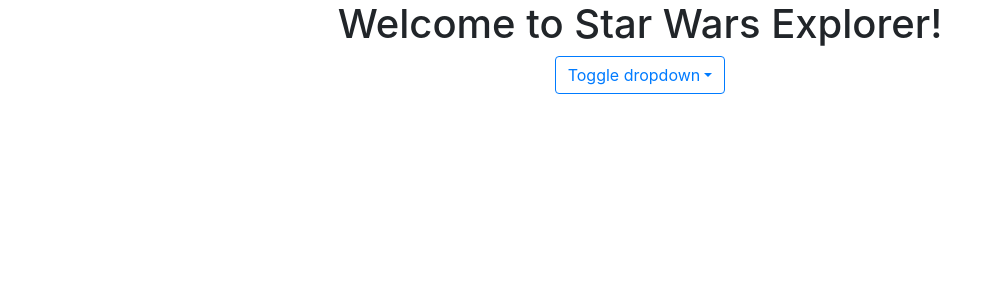
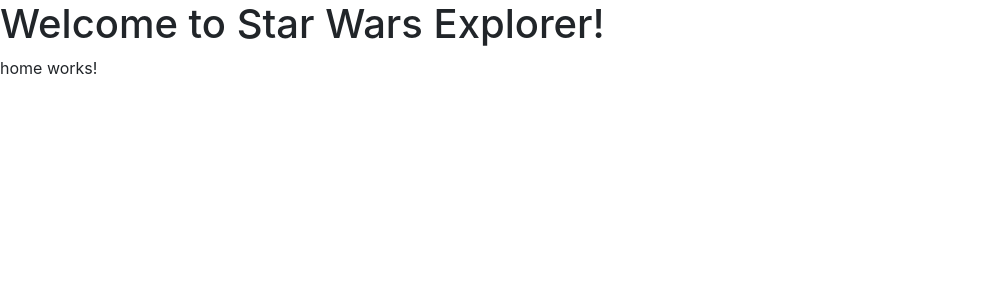
Before and after one commit to kfranklin93/star-wars-explorer, an Angular app: page /home in a window 1280 px wide. Before the commit this address led to /. Shown: the top 300 px of the page, without its empty margins (0-1001 px from the left). Built offline with nearby package versions, Linux system fonts and the light colour scheme.

Commit message:
Added routes

```diff
--- a/src/app/app-routing.module.ts
+++ b/src/app/app-routing.module.ts
@@ -1,11 +1,34 @@
 import { NgModule } from '@angular/core';
 import { Routes, RouterModule } from '@angular/router';
+import { PlanetsComponent } from './planets/planets.component';
+import { MoviesComponent } from './movies/movies.component';
+import { PeopleComponent } from './people/people.component';
+import { HomeComponent } from './home/home.component';
 
-
-const routes: Routes = [];
+const routes: Routes = [
+  {
+    path: 'home', component: HomeComponent,
+  },
+  {
+    path: 'people',
+    component: PeopleComponent
+  },
+  {
+    path: 'movies',
+    component: MoviesComponent
+  },
+  {
+    path: 'planets',
+    component: PlanetsComponent
+  },
+  { path: '',
+    redirectTo: '/home',
+    pathMatch: 'full'
+  }
+];
 
 @NgModule({
   imports: [RouterModule.forRoot(routes)],
   exports: [RouterModule]
 })
-export class AppRoutingModule { }
+export class AppRoutingModule {}
--- a/src/app/app.component.html
+++ b/src/app/app.component.html
@@ -1,8 +1,6 @@
-<!-- Bootstrap CSS -->
-<link rel="stylesheet" href="https://stackpath.bootstrapcdn.com/bootstrap/4.1.3/css/bootstrap.min.css" integrity="sha384-MCw98/SFnGE8fJT3GXwEOngsV7Zt27NXFoaoApmYm81iuXoPkFOJwJ8ERdknLPMO" crossorigin="anonymous">
 
 <!--The content below is only a placeholder and can be replaced.-->
-<div style="text-align:center">
+<div lass="container-fluid">
   <h1>
     Welcome to {{ title }}!
   </h1>
@@ -10,14 +8,4 @@
 
 <router-outlet></router-outlet>
 
-<div class="row">
-  <div class="col">
-    <div ngbDropdown class="d-inline-block">
-      <button class="btn btn-outline-primary" id="dropdownBasic1" ngbDropdownToggle>Toggle dropdown</button>
-      <div ngbDropdownMenu aria-labelledby="dropdownBasic1">
-        <button ngbDropdownItem>Action - 1</button>
-        <button ngbDropdownItem>Another Action</button>
-        <button ngbDropdownItem>Something else is here</button>
-      </div>
-    </div>
-  </div>
+</div>
--- a/src/app/app.module.ts
+++ b/src/app/app.module.ts
@@ -7,6 +7,7 @@ import {NgbDropdownModule} from '@ng-bootstrap/ng-bootstrap';
 import { PeopleComponent } from './people/people.component';
 import { MoviesComponent } from './movies/movies.component';
 import { PlanetsComponent } from './planets/planets.component';
+import { HomeComponent } from './home/home.component';
 
 
 @NgModule({
@@ -14,7 +15,8 @@ import { PlanetsComponent } from './planets/planets.component';
     AppComponent,
     PeopleComponent,
     MoviesComponent,
-    PlanetsComponent
+    PlanetsComponent,
+    HomeComponent
   ],
   imports: [
     BrowserModule,
--- /dev/null
+++ b/src/app/home/home.component.html
@@ -0,0 +1 @@
+<p>home works!</p>
--- /dev/null
+++ b/src/app/home/home.component.ts
@@ -0,0 +1,15 @@
+import { Component, OnInit } from '@angular/core';
+
+@Component({
+  selector: 'app-home',
+  templateUrl: './home.component.html',
+  styleUrls: ['./home.component.css']
+})
+export class HomeComponent implements OnInit {
+
+  constructor() { }
+
+  ngOnInit() {
+  }
+
+}
```
Also changed, not shown: src/app/home/home.component.css (added), 1 other file (tests, documents, lock files or other folders).
